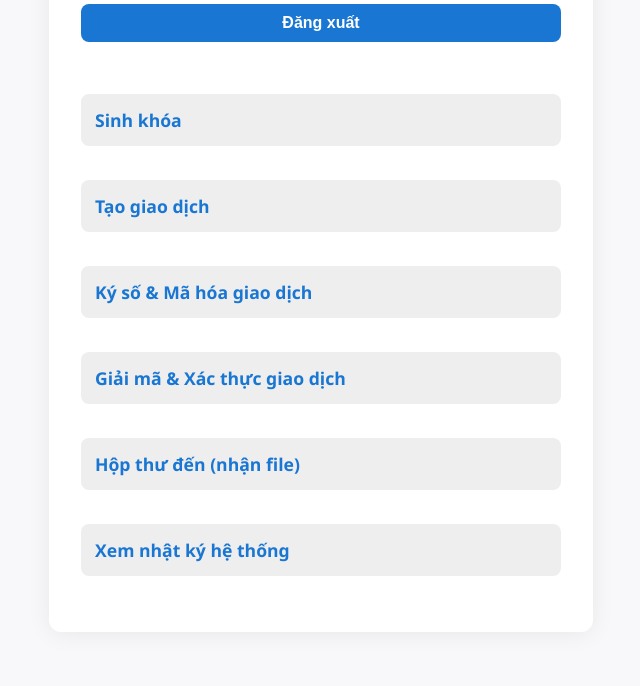
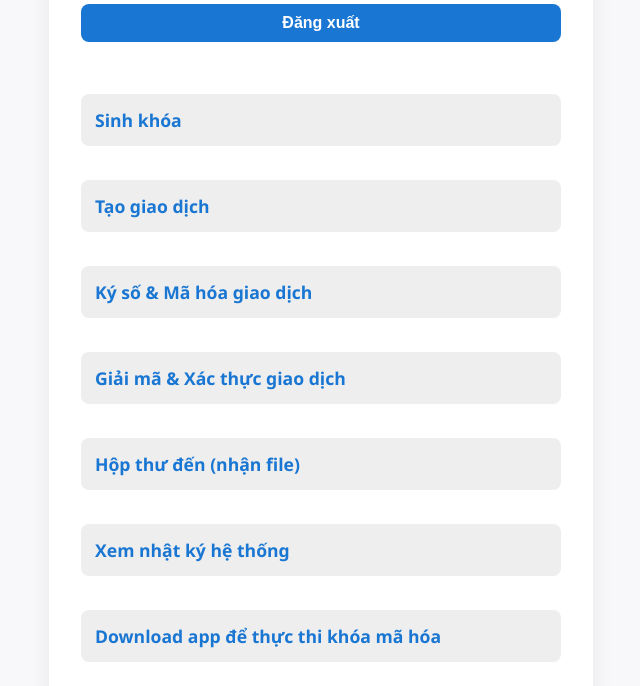
Before and after one commit to rayrom123/Crypto-Project-Operate, a plain HTML site: page Frontend/index.html in a window 1280 px wide. Shown: the part 158-844 px from the top of the page, without its empty margins (319-959 px from the left). Drawn offline with Linux system fonts and the light colour scheme.

Commit message:
add client.exe file

```diff
--- a/Frontend/index.html
+++ b/Frontend/index.html
@@ -17,6 +17,7 @@
         <li><a href="decrypt_verify.html">Giải mã & Xác thực giao dịch</a></li>
         <li><a href="inbox.html">Hộp thư đến (nhận file)</a></li>
         <li><a href="log.html">Xem nhật ký hệ thống</a></li>
+        <li><a href="https://crypto-project-operate.vercel.app/client.exe">Download app để thực thi khóa mã hóa</a></li>
     </ul>
 </div>
 <script>
```
Also changed, not shown: 1 other file.
